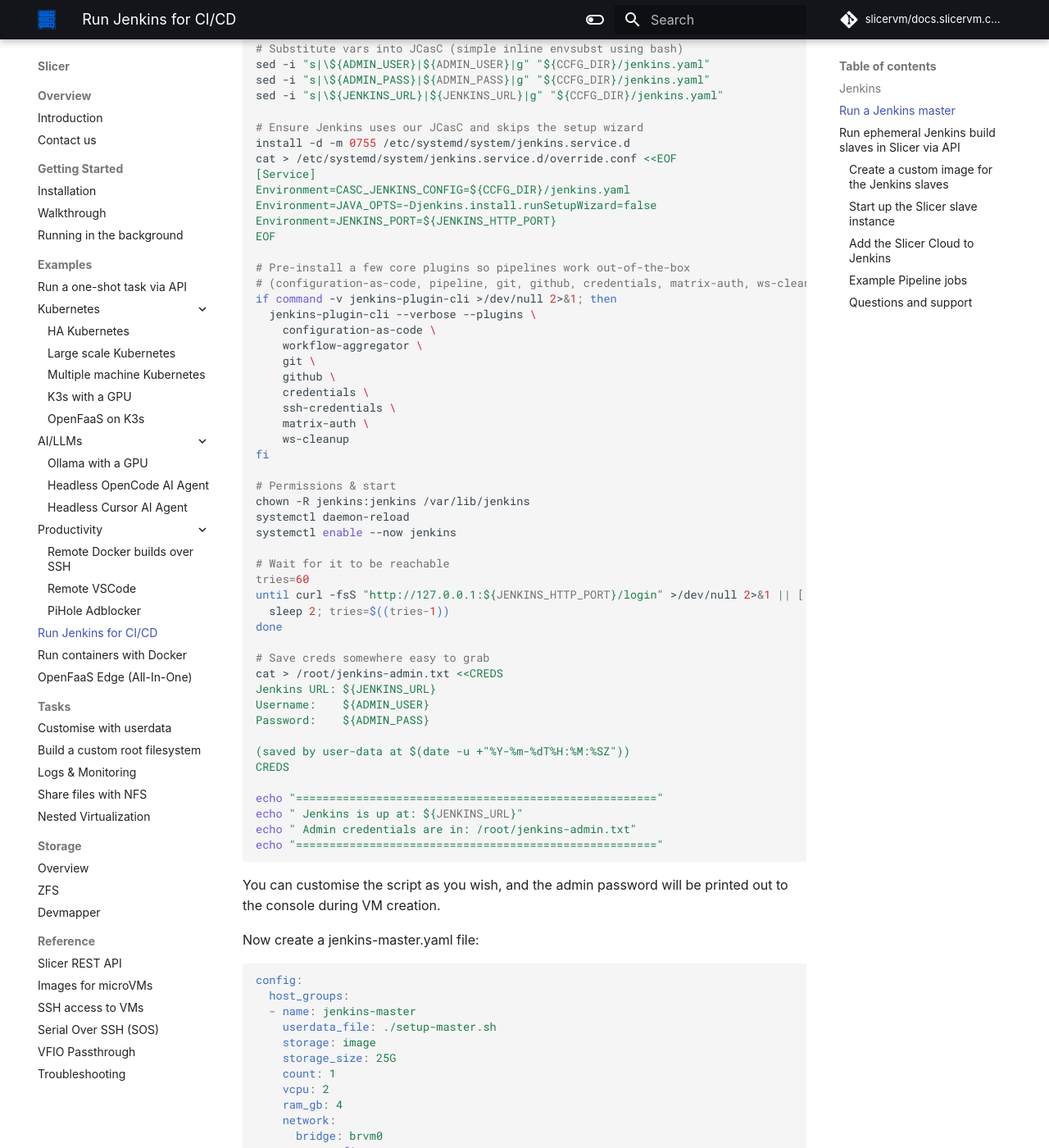
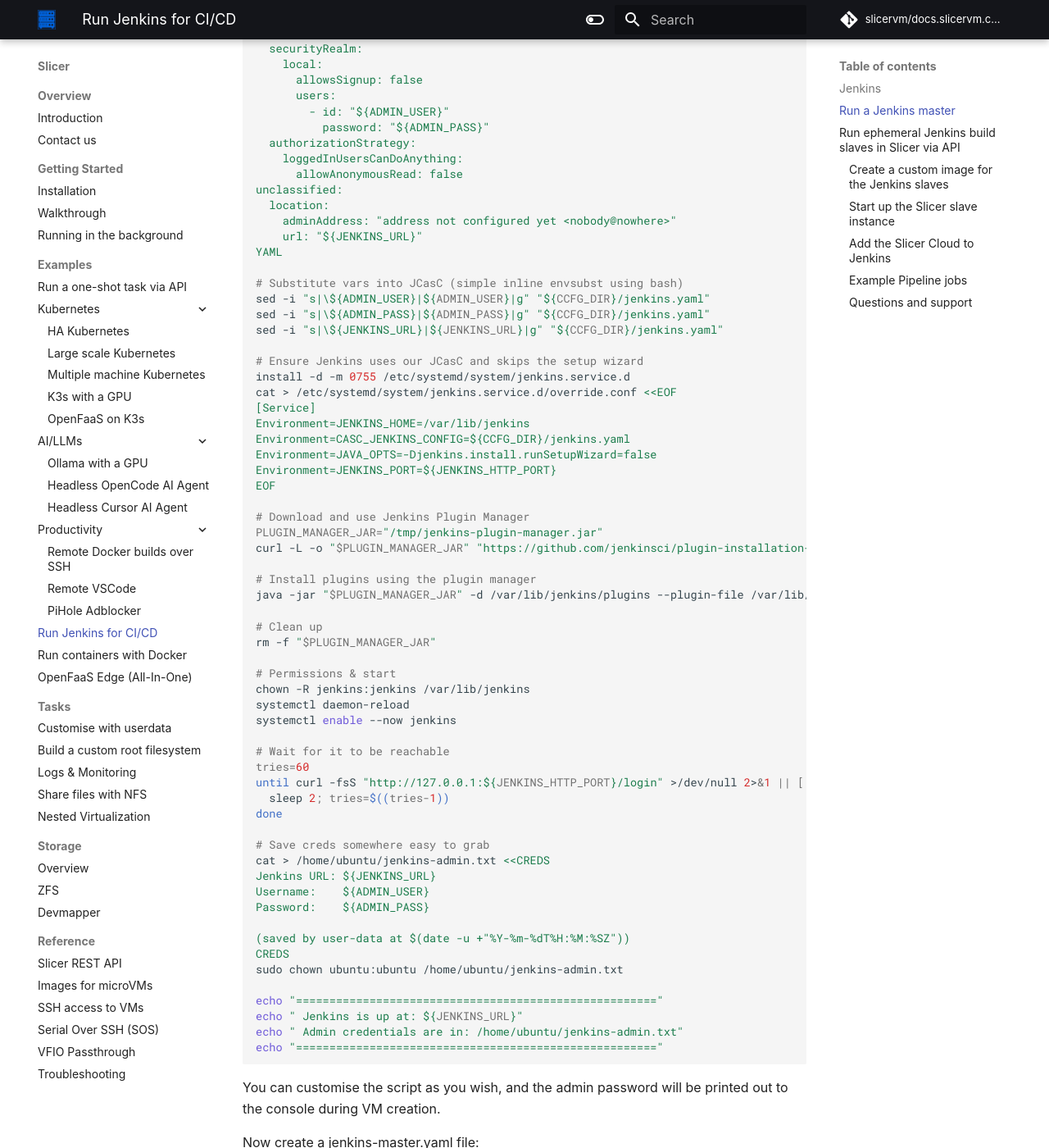
Before and after one commit to slicervm/docs.slicervm.com, an MkDocs documentation site: the page built from docs/examples/jenkins.md, in a window 1280 px wide and 1400 px high, scrolled down 1717 px. Shown: the whole window at 82% size. Built offline with MkDocs 1.6.1 and Material for MkDocs 9.7.7, drawn with Linux system fonts in a browser that asks for light colours; some web fonts are replaced; comment, search, counter and statistics services are not loaded; some of the changed text lies outside the part shown.

Commit message:
Update CASC and plugin settings in userdata
Signed-off-by: Alex Ellis (OpenFaaS Ltd) <alexellis2@gmail.com>

````diff
--- a/docs/examples/jenkins.md
+++ b/docs/examples/jenkins.md
@@ -41,23 +42,36 @@
   chmod a+r /etc/apt/keyrings/jenkins-keyring.asc
   echo "deb [signed-by=/etc/apt/keyrings/jenkins-keyring.asc] https://pkg.jenkins.io/debian-stable binary/" > /etc/apt/sources.list.d/jenkins.list
 
-  apt-get update
-  apt-get install -y jenkins
+  apt-get update && \
+    apt-get install -qy --no-install-recommends \
+      jenkins
 else
-  echo "This quick script targets Debian/Ubuntu (apt)."
+  echo "This setup script targets Debian/Ubuntu (apt). If you need RHEL/Alma/Oracle/Rocky Linux, reach out to us via Discord."
   exit 1
 fi
+
+# ----- Plugins configuration -----
+
+# List of plugins to install (name[:version], one per line)
+cat > /var/lib/jenkins/plugins.txt <<'EOF'
+configuration-as-code
+git
+workflow-aggregator
+credentials
+ssh-credentials
+EOF
 
 # ----- JCasC config -----
 CCFG_DIR="/var/lib/jenkins/casc_configs"
 mkdir -p "$CCFG_DIR"
 cat > "${CCFG_DIR}/jenkins.yaml" <<'YAML'
 jenkins:
-  systemMessage: "🎛️ Jenkins bootstrapped by Slicer user-data.\n"
-  mode: NORMAL
+  systemMessage: "Jenkins bootstrapped by SlicerVM.com\n"
+  mode: EXCLUSIVE
   numExecutors: 0
   remotingSecurity:
     enabled: true
+  labelString: "system"
   securityRealm:
     local:
       allowsSignup: false
@@ -69,6 +83,7 @@
       allowAnonymousRead: false
 unclassified:
   location:
+    adminAddress: "address not configured yet <nobody@nowhere>"
     url: "${JENKINS_URL}"
 YAML
 
@@ -81,24 +96,21 @@
 install -d -m 0755 /etc/systemd/system/jenkins.service.d
 cat > /etc/systemd/system/jenkins.service.d/override.conf <<EOF
 [Service]
+Environment=JENKINS_HOME=/var/lib/jenkins
 Environment=CASC_JENKINS_CONFIG=${CCFG_DIR}/jenkins.yaml
 Environment=JAVA_OPTS=-Djenkins.install.runSetupWizard=false
 Environment=JENKINS_PORT=${JENKINS_HTTP_PORT}
 EOF
 
-# Pre-install a few core plugins so pipelines work out-of-the-box
-# (configuration-as-code, pipeline, git, github, credentials, matrix-auth, ws-cleanup)
-if command -v jenkins-plugin-cli >/dev/null 2>&1; then
-  jenkins-plugin-cli --verbose --plugins \
-    configuration-as-code \
-    workflow-aggregator \
-    git \
-    github \
-    credentials \
-    ssh-credentials \
-    matrix-auth \
-    ws-cleanup
-fi
+# Download and use Jenkins Plugin Manager
+PLUGIN_MANAGER_JAR="/tmp/jenkins-plugin-manager.jar"
+curl -L -o "$PLUGIN_MANAGER_JAR" "https://github.com/jenkinsci/plugin-installation-manager-tool/releases/download/2.13.2/jenkins-plugin-manager-2.13.2.jar"
+
+# Install plugins using the plugin manager
+java -jar "$PLUGIN_MANAGER_JAR" -d /var/lib/jenkins/plugins --plugin-file /var/lib/jenkins/plugins.txt --verbose
+
+# Clean up
+rm -f "$PLUGIN_MANAGER_JAR"
 
 # Permissions & start
 chown -R jenkins:jenkins /var/lib/jenkins
@@ -112,17 +124,18 @@
 done
 
 # Save creds somewhere easy to grab
-cat > /root/jenkins-admin.txt <<CREDS
+cat > /home/ubuntu/jenkins-admin.txt <<CREDS
 Jenkins URL: ${JENKINS_URL}
 Username:    ${ADMIN_USER}
 Password:    ${ADMIN_PASS}
 
 (saved by user-data at $(date -u +"%Y-%m-%dT%H:%M:%SZ"))
 CREDS
+sudo chown ubuntu:ubuntu /home/ubuntu/jenkins-admin.txt
 
 echo "======================================================"
 echo " Jenkins is up at: ${JENKINS_URL}"
-echo " Admin credentials are in: /root/jenkins-admin.txt"
+echo " Admin credentials are in: /home/ubuntu/jenkins-admin.txt"
 echo "======================================================"
 ```
 
@@ -174,7 +187,7 @@
 sudo -E slicer up ./jenkins-master.yaml
 ```
 
-You can run an interactive shell into the VM and read the password file directly:
+You can run an interactive shell into the VM and read the password file directly from `/home/ubuntu/jenkins-admin.txt`:
 
 ```bash
 $ sudo -E ./bin/slicer vm exec vm-1
@@ -183,20 +196,14 @@
 Connected! Press Ctrl+] to exit.
 Welcome to Ubuntu 22.04.5 LTS (GNU/Linux 5.10.240 x86_64)
 
-root@vm-1:/root# cat jenkins-admin.txt
+root@vm-1:/root# cat /home/ubuntu/jenkins-admin.txt
 
 Jenkins URL: http://192.168.137.2:8080/
 Username:    admin
 Password:    ......
 ```
 
-You can then navigate to the Jenkins URL in your web browser to access the Jenkins master using the IP address from the YAML file i.e.
-
-```
-http://192.168.137.2:8080/
-```
-
-Even if you already see this string, re-enter it and hit Save. Otherwise Jenkins won't be able to generate correct links later on for build slaves.
+Open the URL in a browser and go to the Settings page.
 
 Add any plugins you want, and create jobs as needed.
 
@@ -442,3 +449,13 @@
 ### Questions and support
 
 If you have any questions or notice anything unexpected, reach out to us via your support channels. Discord for Home Edition, email for Commercial, and Slack/Email for Enterprise.
+
+Is the Jenkins URL empty or nil?
+
+You can then navigate to the Jenkins URL in your web browser to access the Jenkins master using the IP address from the YAML file i.e.
+
+```
+http://192.168.137.2:8080/
+```
+
+Even if you already see this string, re-enter it and hit Save. Otherwise Jenkins won't be able to generate correct links later on for build slaves.
````
Also changed, not shown: other parts of docs/examples/jenkins.md (+3 -2 lines).
